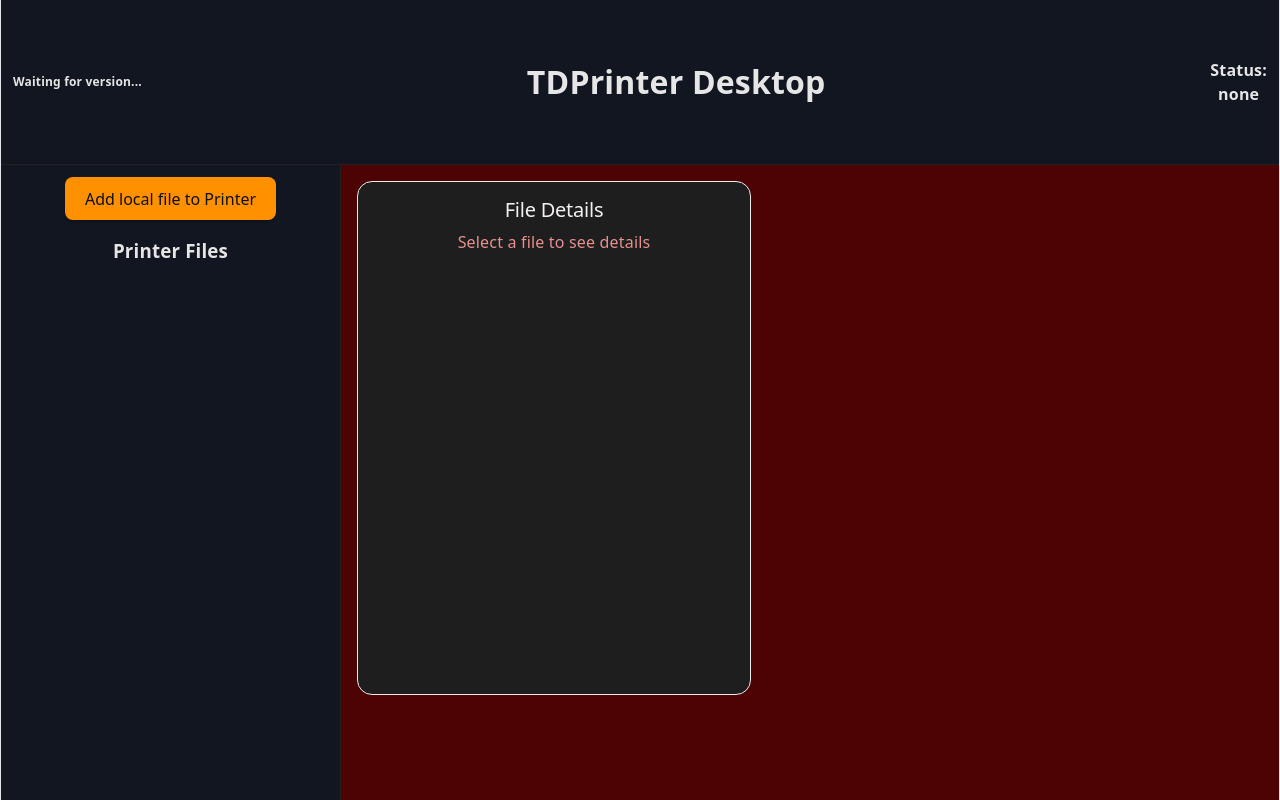
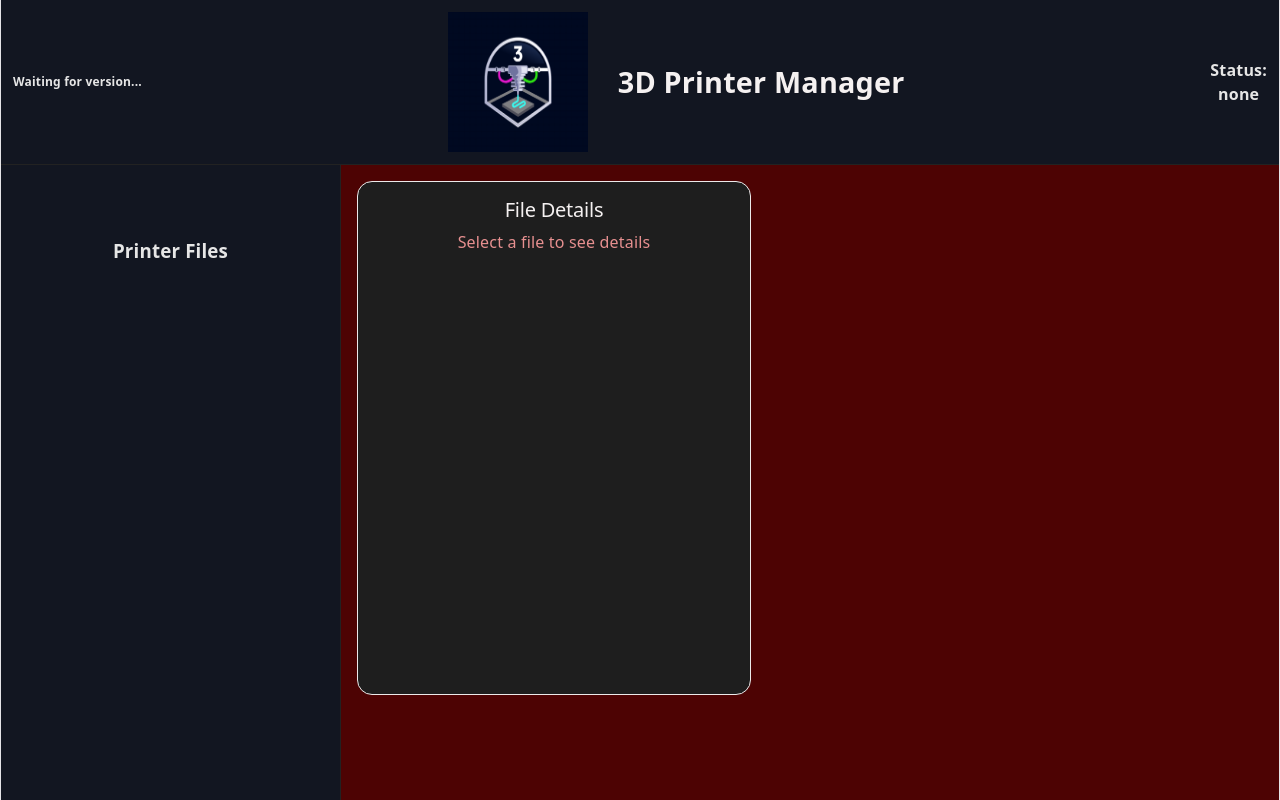
Before and after one commit to tbeswick/TDPrinterDesktop, a React (Vite) app: page / in a window 1280 px wide. Built offline with nearby package versions, Linux system fonts and the light colour scheme.

Commit message:
logo + title

```diff
--- a/src/layout/DashboardLayout.tsx
+++ b/src/layout/DashboardLayout.tsx
@@ -94,7 +94,30 @@ export default function DashboardLayout({
         )}
 
 
-        <div style={{ flex: 1 }}>TDPrinter Desktop</div>
+        <div
+          style={{
+            flex: 1,
+            display: "flex",
+            alignItems: "center",
+            justifyContent: "center",
+          }}
+        >
+          <img
+            src="logo.png"
+            alt="Logo"
+            style={{ width: "140px", height: "140px" }}
+          />
+
+          <p
+            style={{
+              margin: "0 0 0 30px",
+              fontSize: "1.8rem",
+              color: "#f5f1f1",
+            }}
+          >
+            3D Printer Manager
+          </p>
+        </div>
 
         <div style={{fontSize:"16px"}}>
           Status: <b>{version ? (<p>connected</p>):(<p>none</p>)  }</b>
@@ -103,7 +126,7 @@ export default function DashboardLayout({
 
       <div className="app-body">
         <aside className="sidebar">
-          <button className="add-file-btn" onClick={handleAddFileClick} style={{visibility: files ? "visible" : "hidden"}}>
+          <button className="add-file-btn" onClick={handleAddFileClick} style={{visibility: version ? "visible" : "hidden"}}>
               Add local file to Printer
           </button>
           <h3>Printer Files</h3>
@@ -184,7 +207,7 @@ export default function DashboardLayout({
 
 
         <div className="file-details" style={{ visibility: selectedFile ? "visible" : "hidden", gridColumn: "2", gridRow: "1" }}>
-            <h2>Job File Details</h2>
+            <h2>Print Job Details</h2>
             <p>Current print job information will be displayed here.</p>
         </div>
 
--- a/src/layout/layout.css
+++ b/src/layout/layout.css
@@ -18,6 +18,13 @@
   border-bottom: 1px solid #222;
   font-size: 32px;
   font-weight: bold;
+}
+
+.topbar h1 {
+  margin: 0;
+  font-size: 1.8rem;
+  color: #f5f1f1;
+  word-wrap: break-word;
 }
 
 /* Body split */
```
Also changed, not shown: public/logo.png (added).
